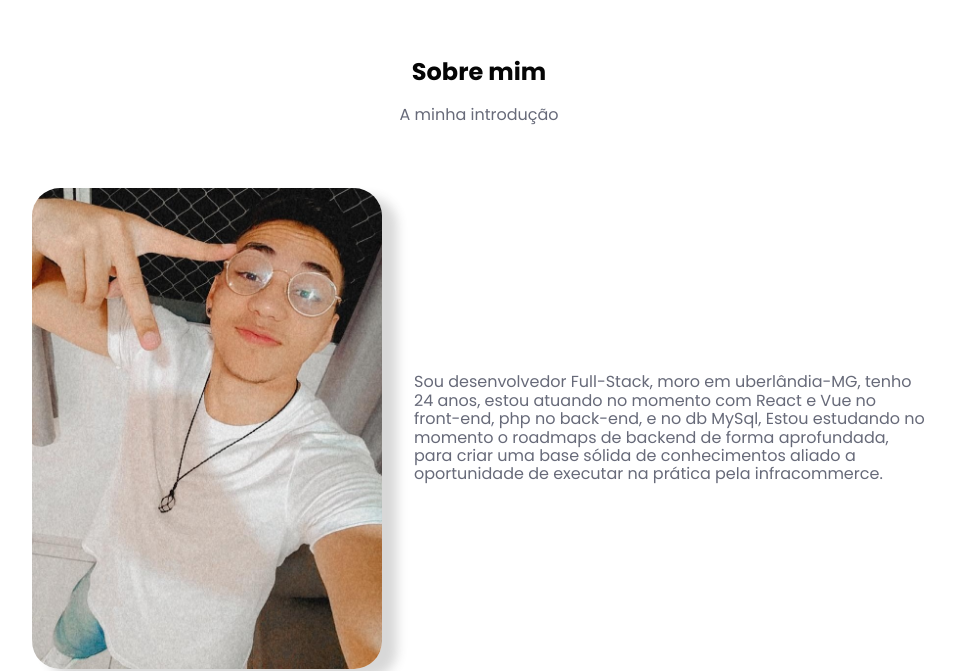
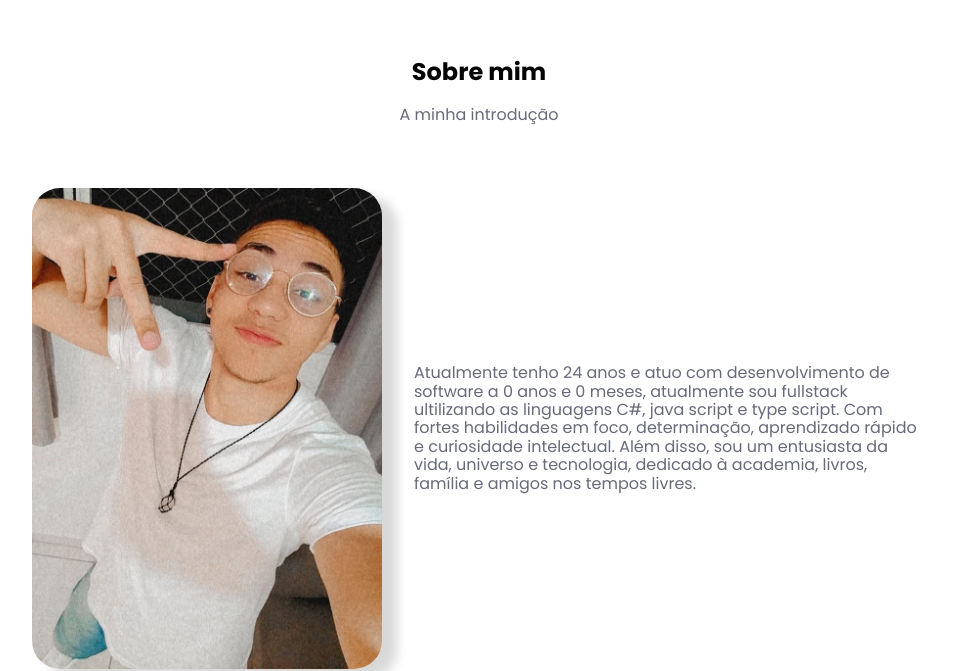
Before and after one commit to GabrielBarbosaGomes/Portfolio2.0, a React (Vite) app: page / in a window 1280 px wide. Shown: the part 707-1378 px from the top of the page, without its empty margins (161-1116 px from the left). Built offline with nearby package versions, Linux system fonts and the light colour scheme.

Commit message:
update-personal-data

```diff
--- /dev/null
+++ b/src/components/AboutMe/index.tsx
@@ -0,0 +1,45 @@
+import eu from "../../assets/imagens/euF.jpeg"
+import { Content, Im, Title } from "./styles"
+
+export function AboutMe() {
+
+const howOldIm = () => {
+    const myBirthDay = new Date('Aug 15 1998');
+    const dateNow = new Date();
+    const myAge = Math.floor(Math.ceil(Math.abs(myBirthDay.getTime() - dateNow.getTime()) / (1000 * 3600 * 24)) / 365.25)
+    return myAge;
+}
+
+const howLongWorking = () => {
+    const startDate = new Date('Sep 01 2022');
+    const dateNow = new Date();
+    const timeDiff = dateNow.getTime() - startDate.getTime();
+
+    const diffDays = Math.ceil(timeDiff / (1000 * 3600 * 24));
+    const diffYears = Math.floor(diffDays / 365.25);
+    const diffMonths = Math.floor((diffDays % 365.25) / 30.44);
+
+    return { years: diffYears, months: diffMonths };
+}
+
+
+    return (
+        <Im className="paddingContainer" id="AboutMe">
+            <Title>
+                <h2>Sobre mim</h2>
+                <span>A minha introdução</span>
+            </Title>
+
+            <Content>
+                <img src={eu} />
+                <p>
+                Atualmente tenho {howOldIm()} anos e atuo com desenvolvimento de software a {howLongWorking().years} anos e {howLongWorking().months} meses,
+                atualmente sou fullstack ultilizando as linguagens C#, java script e type script. Com fortes
+                habilidades em foco, determinação, aprendizado rápido e curiosidade intelectual. Além
+                disso, sou um entusiasta da vida, universo e tecnologia, dedicado à
+                academia, livros, família e amigos nos tempos livres.
+                </p>
+            </Content>
+        </Im>
+    )
+}
--- a/src/components/Contact/index.tsx
+++ b/src/components/Contact/index.tsx
@@ -16,7 +16,7 @@ export function Contact(){
                     <ImWhatsapp />
                     <div>
                         <h3>Telefone / WhastApp</h3>
-                        <span>(34) 99647-7945</span>
+                        <span>(34) 98446-4565</span>
                     </div>
                 </ContactItem>
 
--- a/src/components/Footer/index.tsx
+++ b/src/components/Footer/index.tsx
@@ -13,7 +13,7 @@ export function Footer(){
                 </Title>
 
                 <Links>
-                    <a href="#sobreMim">Sobre mim</a>
+                    <a href="#aboutMe">Sobre mim</a>
                     <a href="#skill">Habilidade</a>
                     <a href="#projects">Projetos</a>
                 </Links>
--- a/src/components/Layout/index.tsx
+++ b/src/components/Layout/index.tsx
@@ -6,7 +6,7 @@ import { Hero } from "../Hero";
 import { Knowledge } from "../knowledge";
 import { Menu } from "../Menu";
 import { Projects } from "../Projects/indext";
-import { SobreMim } from "../SobreMim";
+import { AboutMe } from "../AboutMe";
 import { LayoutComponent } from "./styles";
 
 
@@ -32,7 +32,7 @@ export function Layout(props: any) {
 
 
 
-                <SobreMim />
+                <AboutMe />
 
 
 
--- a/src/components/Menu/index.tsx
+++ b/src/components/Menu/index.tsx
@@ -31,7 +31,7 @@ export function Menu(props: any){
                     <WrapperList className= {menuOpen ? "menuOpen" : "menuClose"}>
                         <List>
                             <ItemList><a href="#">Início</a></ItemList>
-                            <ItemList><a href="#sobreMim">Sobre mim</a></ItemList>
+                            <ItemList><a href="#AboutMe">Sobre mim</a></ItemList>
                             <ItemList><a href="#skill">Habilidades</a></ItemList>
                             <ItemList><a href="#projects">Projetos</a></ItemList>
                             <ItemList><a href="#contact">Fale comigo</a></ItemList>
--- a/src/components/SobreMim/index.tsx
+++ /dev/null
@@ -1,20 +0,0 @@
-import eu from "../../assets/imagens/euF.jpeg"
-import { Content, Im, Title } from "./styles"
-
-export function SobreMim() {
-    return (
-        <Im className="paddingContainer" id="sobreMim">
-            <Title>
-                <h2>Sobre mim</h2>
-                <span>A minha introdução</span>
-            </Title>
-
-            <Content>
-                <img src={eu} />
-                <p>
-                    Sou desenvolvedor Full-Stack, moro em uberlândia-MG, tenho 24 anos, estou atuando no momento com React e Vue no front-end, php no back-end, e no db MySql, Estou estudando no momento o roadmaps de backend de forma aprofundada, para criar uma base sólida de conhecimentos aliado a oportunidade de executar na prática pela infracommerce.
-                </p>
-            </Content>
-        </Im>
-    )
-}
```
Also changed, not shown: src/components/AboutMe/styles.tsx (renamed from src/components/SobreMim/styles.tsx).
